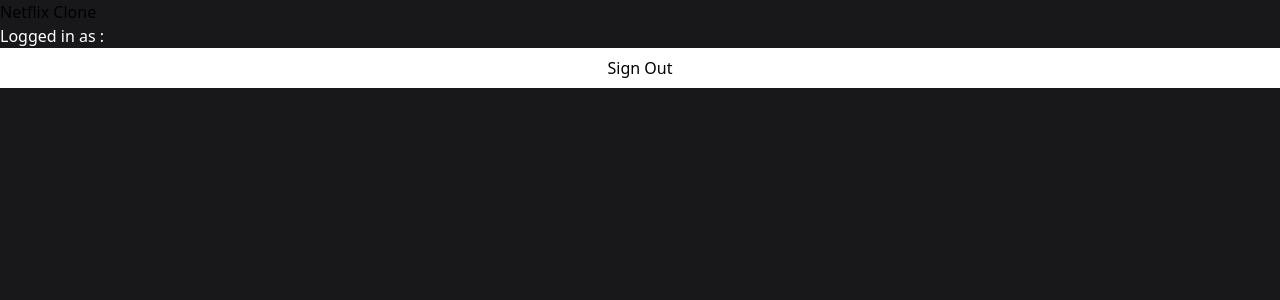
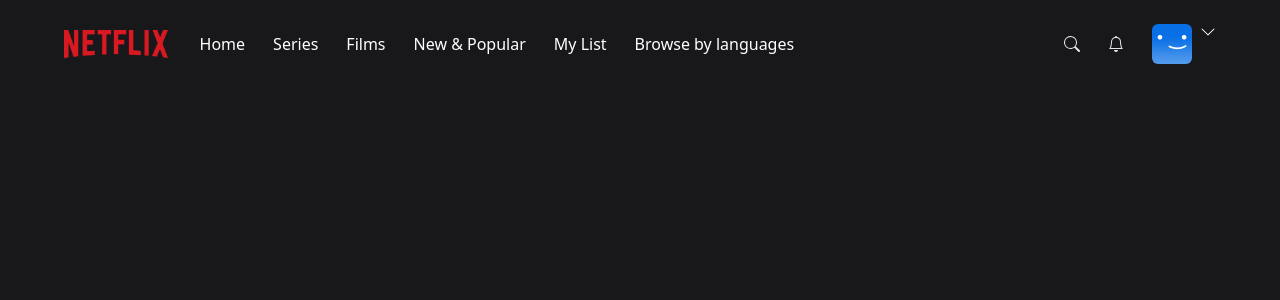
Before and after one commit to vinaybadgujar102/netflix-clone, a Next.js app: page / in a window 1280 px wide. Shown: the top 300 px of the page. Built offline with nearby package versions, Linux system fonts and the light colour scheme; no server answers; the database is empty; sample sign-in values are in the browser's storage.

Commit message:
add: Navbar

```diff
--- /dev/null
+++ b/components/MobileMenu.tsx
@@ -0,0 +1,26 @@
+import React from 'react'
+
+interface MobileMenuProps {
+    visible?: boolean;
+}
+
+const MobileMenu: React.FC<MobileMenuProps> = ({ visible }) => {
+    if (!visible) {
+        return null;
+    }
+
+    return (
+    <div className='bg-black w-56 absolute top-8 left-0 py-5 flex-col border-2 border-gray-800 flex '>
+        <div className='flex flex-col gap-4'>
+            <div className='px-3 text-center text-white hover:underline'>Home</div>
+            <div className='px-3 text-center text-white hover:underline'>Series</div>
+            <div className='px-3 text-center text-white hover:underline'>Films</div>
+            <div className='px-3 text-center text-white hover:underline'>New & Popular</div>
+            <div className='px-3 text-center text-white hover:underline'>My List</div>
+            <div className='px-3 text-center text-white hover:underline'>Browse by languages</div>
+        </div>
+    </div>
+  )
+}
+
+export default MobileMenu
--- /dev/null
+++ b/components/Navbar.tsx
@@ -0,0 +1,51 @@
+import React, { useCallback, useState } from 'react'
+import NavbarItem from './NavbarItem'
+
+import { BsBell, BsChevronDown, BsSearch } from 'react-icons/bs'
+import MobileMenu from './MobileMenu'
+
+const Navbar = () => {
+
+    const [showMobileMenu, setShowMobileMenu] = useState(false);
+
+    const toggleMobileMenu = useCallback(() => {
+       setShowMobileMenu((currentShowMobileMenu) => !currentShowMobileMenu)
+    }, [])
+
+  return (
+    <div className="w-full fixed z-40">
+        <div className='px-4 md:px-16 py-6 flex flex-row items-center transition duration-500 b-zinc-900 bg-opacity-90'>
+            <img className='h-4 lg:h-7' src="/images/logo.png" alt="logo" />
+            <div className='flex-row ml-8 gap-7 hidden lg:flex'>
+                <NavbarItem label='Home'/>
+                <NavbarItem label='Series'/>
+                <NavbarItem label='Films'/>
+                <NavbarItem label='New & Popular'/>
+                <NavbarItem label='My List'/>
+                <NavbarItem label='Browse by languages'/>
+            </div>
+            <div onClick={toggleMobileMenu} className='lg:hidden flex flex-row items-center gap-2 ml-8 cursor-pointer relative'>
+                <p className='text-white text-sm'>Browse</p>
+                <BsChevronDown className='text-white transition' />
+                <MobileMenu visible={showMobileMenu}/>
+            </div>
+            <div className='flex flex-row ml-auto gap-7 items-center'>
+                <div className='text-gray-200 hover:text-gray-300 cursor-pointer transition'>
+                    <BsSearch />
+                </div>
+                <div className='text-gray-200 hover:text-gray-300 cursor-pointer transition'>
+                    <BsBell />
+                </div>
+                <div className='flex flex-row item-center gap-2 curson-pointer relative'>
+                    <div className='w-6 h-6 lg:w-10 lg:h-10 rounded-md overflow-hidden'>
+                        <img src="/images/default-blue.png" alt="icon" />
+                    </div>
+                    <BsChevronDown className='text-white transition' />
+                </div>
+            </div>
+        </div>
+    </div>
+  )
+}
+
+export default Navbar
--- /dev/null
+++ b/components/NavbarItem.tsx
@@ -0,0 +1,17 @@
+import React from 'react'
+
+interface NavbarItemProps {
+    label: string;
+}
+
+const NavbarItem: React.FC<NavbarItemProps> = ({
+    label
+}) => {
+  return (
+    <div className='text-white cursor-pointer hover:text-gray-300 transition'>
+        {label}
+    </div>
+  )
+}
+
+export default NavbarItem
--- a/pages/index.tsx
+++ b/pages/index.tsx
@@ -1,6 +1,6 @@
-import useCurrentUser from "@/hooks/useCurrentUser";
+import Navbar from "@/components/Navbar";
 import { NextPageContext } from "next";
-import { getSession, signOut } from "next-auth/react";
+import { getSession } from "next-auth/react";
 
 export async function getServerSideProps(context: NextPageContext) {
   const session = await getSession(context);
@@ -21,13 +21,10 @@ export async function getServerSideProps(context: NextPageContext) {
 }
 
 export default function Home() {
-  const { data: user } = useCurrentUser();
 
   return (
     <>
-    <h1>Netflix Clone</h1>
-    <p className="text-white">Logged in as : {user?.name}</p>
-    <button onClick={() => signOut()} className="h-10 w-full bg-white">Sign Out</button>
+      <Navbar />
     </>
   );
 }
```
